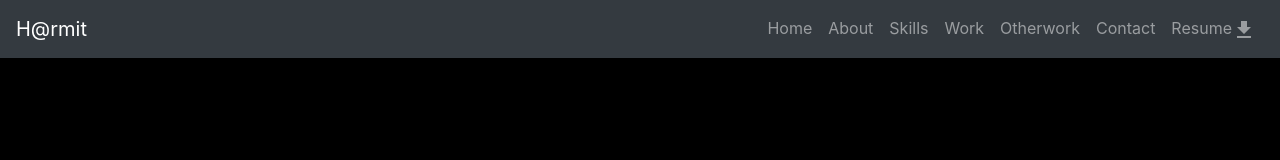
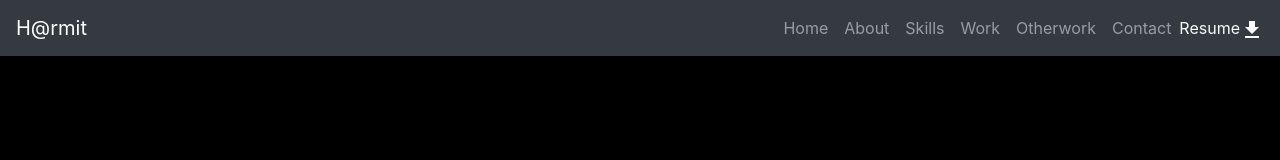
Before and after one commit to Harmit1708/Portfolio, a React (Create React App) app: page / in a window 1280 px wide. Shown: the top 160 px of the page. Built offline with nearby package versions, Linux system fonts and the light colour scheme.

Commit message:
Portfolio

```diff
--- a/src/Components/Header.js
+++ b/src/Components/Header.js
@@ -1,7 +1,7 @@
 import React from "react";
 import FileDownloadIcon from "@mui/icons-material/FileDownload";
 import { Navbar, Nav } from "react-bootstrap";
-
+import Resume from '../Files/Harmit_Sonani.docx'
 function Header() {
   return (
     <div>
@@ -23,10 +23,10 @@ function Header() {
               <Nav.Link href="#Work">Work</Nav.Link>
               <Nav.Link href="#Otherwork">Otherwork</Nav.Link>
               <Nav.Link href="#Contact">Contact</Nav.Link>
-              <Nav.Link href="https://docs.google.com/document/d/1TU5gij0Pb7tWv5_vOfNB1Hb-LYDOtb6T/edit?usp=sharing&ouid=101148657507401203918&rtpof=true&sd=true" download>
+              <a className="mt-2 text-light" href={Resume} download style={{textDecoration:"none"}}>
                 Resume
                 <FileDownloadIcon />
-              </Nav.Link>
+              </a>
             </Nav>
           </Navbar.Collapse>
         </Navbar>
```
Also changed, not shown: 2 other files (tests, documents, lock files or other folders).
